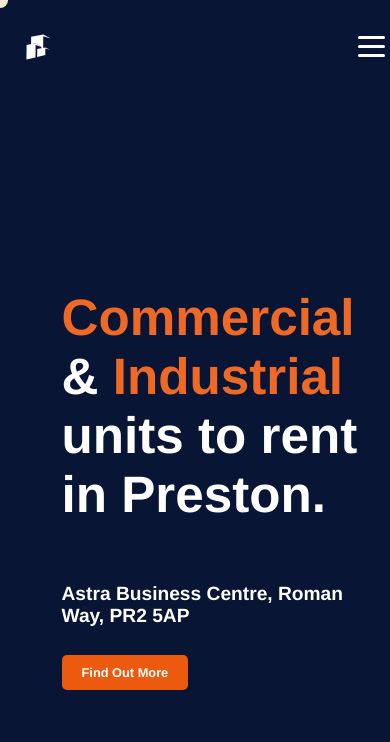
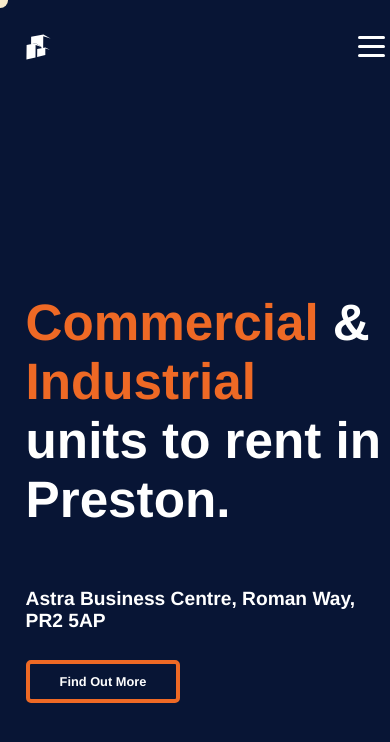
Before and after one commit to candwberry/astrabusinesscentre, a SvelteKit app: page / in a window 390 px wide. Shown: the top 742 px of the page. Built offline with nearby package versions, Linux system fonts and the light colour scheme.

Commit message:
💄A bit better?

```diff
--- a/src/routes/+page.svelte
+++ b/src/routes/+page.svelte
@@ -48,7 +48,7 @@
                 <h2>Astra Business Centre, Roman Way, PR2 5AP</h2>
             </FadeIn>
             <FadeIn extraDelay={200}>
-                <a id="findoutmore" href="#services">Find Out More</a>
+                <a id="findoutmore" href="#facilities">Find Out More</a>
             </FadeIn>
         </div>
         <div id="hero-right">
@@ -104,7 +104,7 @@
                 </div>
             {/if}
         </div>
-        <div id="grid">
+        <div id="grid" style="margin: auto 0;">
             <div class="gridItem">
                 <img src={cctv} alt="" />
                 <div>CCTV & Security</div>
@@ -151,14 +151,6 @@ button {
     color: #ee6925;
 }
 
-#findoutmore {
-    display: inline-block;
-    padding: 10px 20px;
-    background-color: #ee6925;
-    color: black;
-    text-decoration: none;
-    border-radius: 5px;
-}
 
 .main-img.special {
     clip-path: url(#clipPolygon);
@@ -170,10 +162,11 @@ button {
     align-items: center;
     width: 100%;
     position: relative;
-    justify-content: center;
+    justify-content: start;
     background-color: white;
     gap : 2rem;
     min-height: 91vh;
+    overflow: visible;
 }
 
 .facilities-header {
@@ -221,7 +214,7 @@ button {
 #grid {
     display: grid;
     grid-template-columns: repeat(3, 1fr);
-    gap: 20px;;
+    gap: 60px;;
 }
 
 .gridItem {
@@ -262,10 +255,9 @@ main {
 #hero-left {
     z-index: 2;
     max-width: 800px;
-        display: flex;
+    display: flex;
     flex-direction: column;
     justify-content: center;
-
 }
 
 #hero-left h1 {
@@ -284,8 +276,8 @@ main {
 
 #findoutmore {
     display: inline-block;
-    padding: 10px 20px;
-    background-color: #ec5a10;
+    padding: 10px 30px;
+    border: 4px solid #ee6925;
     color: white;
     text-decoration: none;
     border-radius: 5px;
@@ -354,11 +346,7 @@ main {
     .main-img.special {
         max-width: 250px;
         opacity: 0.1;
-    }
-
-    .gridItem img {
-    }
-}
+    }}
 
 #hero {
     display: flex;
@@ -375,15 +363,16 @@ main {
     z-index: 2;
     max-width: 1200px;
     flex: 1.5;
-    padding-left: 10%;
+    padding-left: 5%;
     padding-bottom: 5%;
+    padding-right: 10%;
 }
 
 #hero-right {
     flex: 1;
     display: flex;
     justify-content: flex-end;
-    padding-right: calc(20% - 4rem);
+    padding-right: calc(15% - 8rem);
     padding-bottom: 5%;
 }
 
@@ -425,6 +414,12 @@ main {
         opacity: 0.2;
         transform: scale(1.4);
     }
+
+    #hero-left {
+        padding: 0;
+        margin: 0;
+    }
+
 }
 
 @media (max-width: 480px) {
@@ -433,5 +428,14 @@ main {
         opacity: 0.1;
         transform: scale(1.6);
     }
+
+    iframe {
+        height: 300px;
+    }
+
+    .gridItem img {
+        width: 40px;
+        height: 40px;
+    }
 }
 </style>
```
